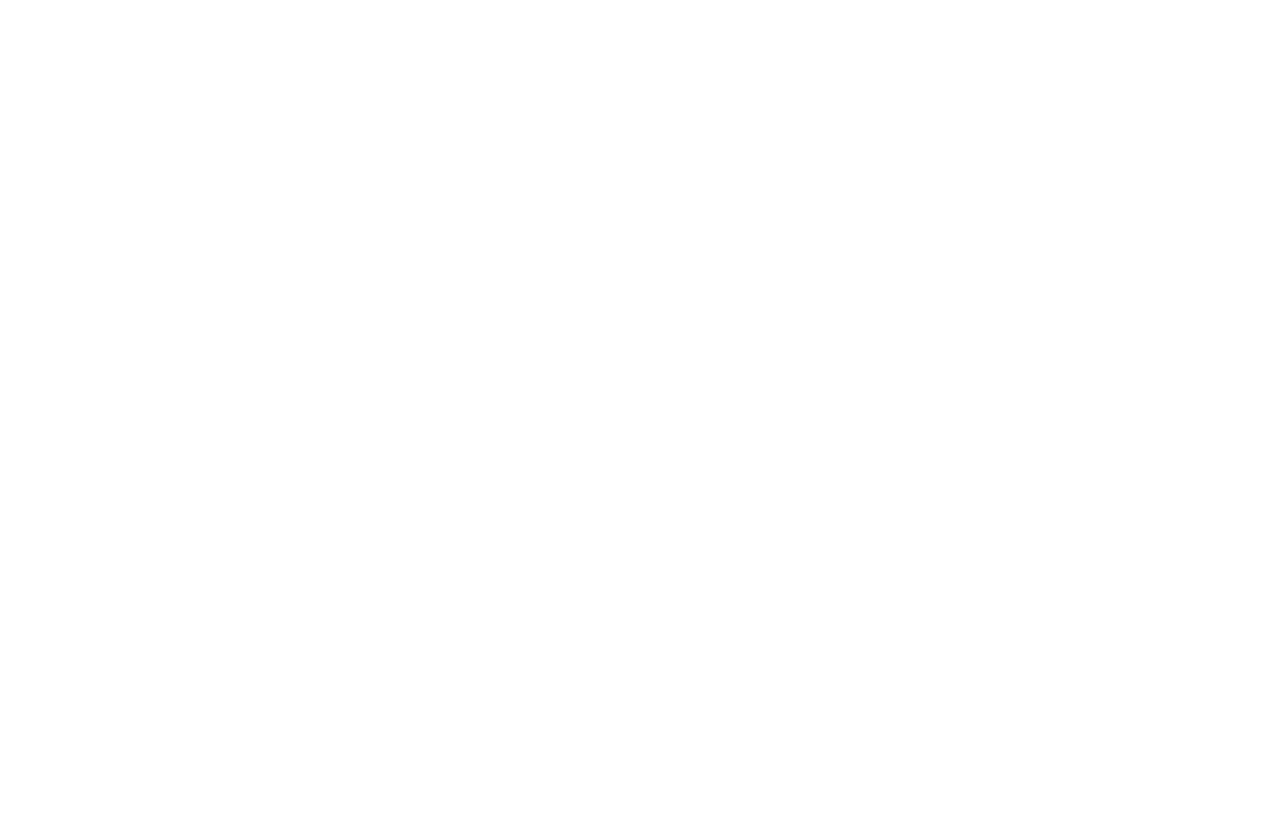
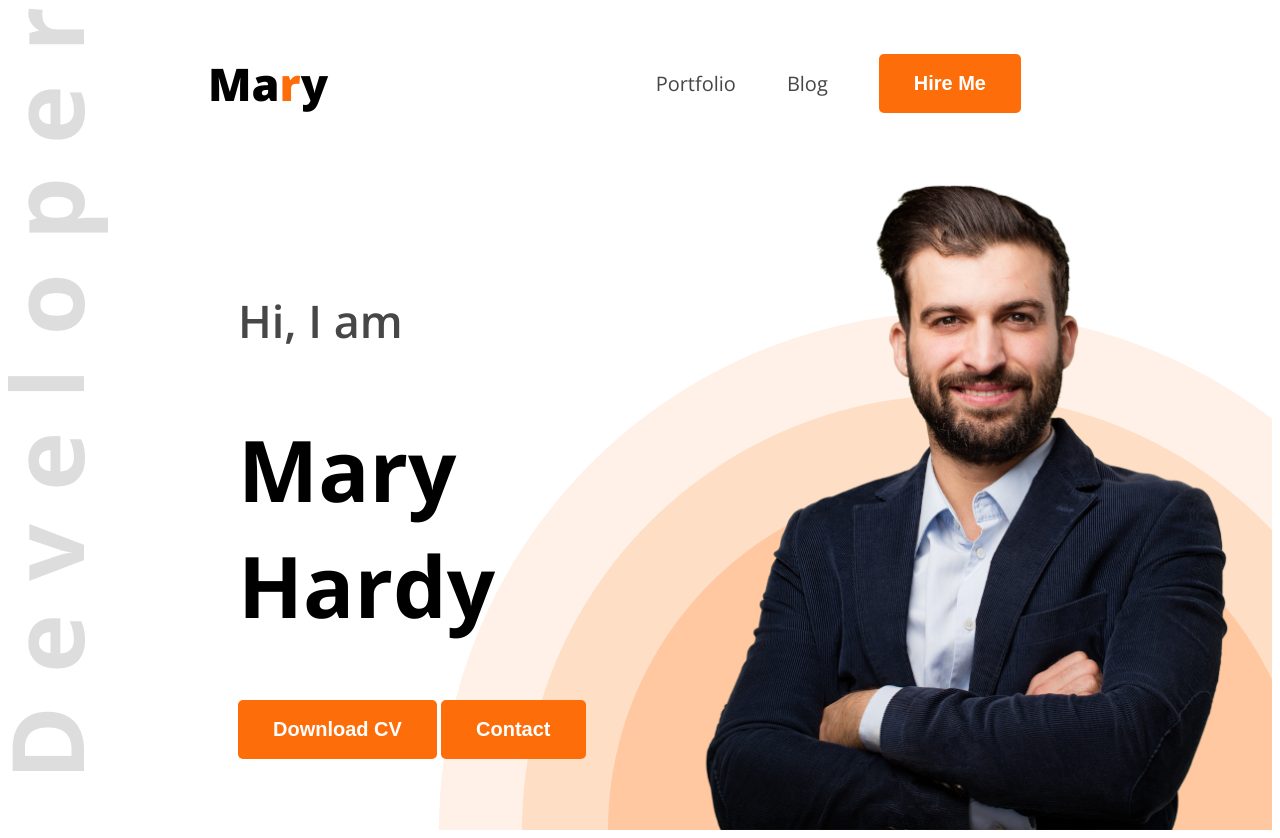
Before and after one commit to saikatse85/web-dev-portfolio, a plain HTML site: page index.html in a window 1280 px wide. Before the commit the page ends 800 px from the top, so only its background shows below. Drawn offline with nearby package versions, Linux system fonts and the light colour scheme.

Commit message:
added header

```diff
--- a/index.html
+++ b/index.html
@@ -4,10 +4,31 @@
     <meta charset="UTF-8">
     <meta name="viewport" content="width=device-width, initial-scale=1.0">
     <title>Web Developer Portfolio</title>
+    <link rel="preconnect" href="https://fonts.googleapis.com">
+<link rel="preconnect" href="https://fonts.gstatic.com" crossorigin>
+<link href="https://fonts.googleapis.com/css2?family=Open+Sans:ital,wght@0,300..800;1,300..800&display=swap" rel="stylesheet">
+    <link rel="stylesheet" href="styles/portfolio.css">
 </head>
-<body>
-    <header>
-
+<body class="open-sans-normal">
+    <header class="header">
+        <nav>
+            <h3 class="nav_title">Ma<span class="text_primary">r</span>y</h3>
+            <ul>
+                <li><a class="dark_2" href="">Portfolio</a></li>
+                <li><a class="dark_2" href="">Blog</a></li>
+                <li><a href=""><button class="btn_primary">Hire Me</button></a></li>
+            </ul>
+        </nav>
+        <div class="banner">
+            <div class="banner_content">
+                <h4 class="banner_greetings dark_2">Hi, I am</h4>
+                <h1 class="banner_title">Mary Hardy</h1>
+                <p class="banner_descrption"></p>
+                <button class="btn_primary">Download CV</button>
+                <button class="btn_primary">Contact</button>
+            </div>
+            <img class="banner_profile_pic" src="images/hardy.png" alt="">
+        </div>
     </header>
     <main>
 
--- /dev/null
+++ b/styles/portfolio.css
@@ -0,0 +1,76 @@
+
+.open-sans-normal{
+  font-family: "Open Sans", sans-serif;
+  font-optical-sizing: auto;
+  font-style: normal;
+  font-variation-settings:
+    "wdth" 100;
+}
+/* shared style  */
+.text_primary{
+    color: #FD6E0A;
+}
+.dark_2{
+    color: #474747;
+}
+.btn_primary{
+    background-color: #FD6E0A;
+    font-weight: bold;
+    font-size: 20px;
+    color: white;
+    padding: 18px 35px;
+    border-radius: 5px;
+    border: none;
+}
+
+/* header styles */
+.header{
+    background-image: url('../images/developer.png'), url('../images/header_bg.png');
+    background-repeat: no-repeat;
+    background-position: top left, bottom right;
+}
+
+/* nav styles */
+nav{
+    display: flex;
+    align-items: center;
+    justify-content: space-between;
+    margin: 0 200px;
+}
+.nav_title{
+    font-weight: 800;
+    font-size: 45px;
+}
+nav ul{
+    display: flex;
+    align-items: center;
+}
+nav ul li{
+    list-style: none;
+    margin-right: 51px;
+}
+nav ul li a{
+    text-decoration: none;
+    font-size: 20px;
+}
+/* banner styles */
+.banner{
+    display: flex;
+    align-items: center;
+    justify-content: space-between;
+    margin: 0 35px 0 230px;
+}
+.banner_content{
+    max-width: 580px;
+}
+.banner_greetings{
+    font-size: 45px;
+    font-weight: 600;
+}
+.banner_title{
+    font-weight: bold;
+    font-size: 85px;
+}
+.banner_profile_pic{
+    width: 580px;
+}
```
